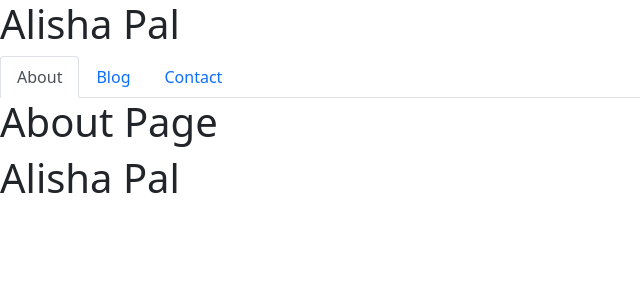
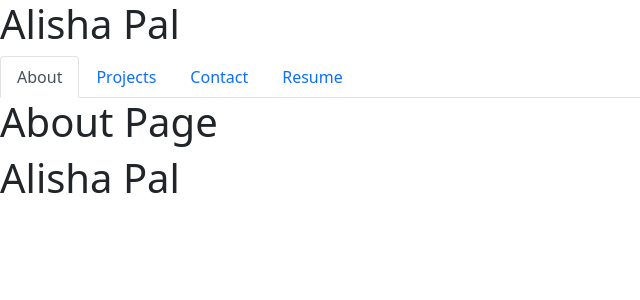
Before and after one commit to apal96/alishaReactPortfolio, a React (Create React App) app: page / in a window 1280 px wide. Shown: the top 300 px of the page, without its empty margins (0-640 px from the left). Built offline with nearby package versions, Linux system fonts and the light colour scheme.

Commit message:
add 2 projects

```diff
--- a/src/components/NavTabs.js
+++ b/src/components/NavTabs.js
@@ -17,13 +17,13 @@ function NavTabs({ currentPage, handlePageChange }) {
       </li>
       <li className="nav-item">
         <a
-          href="#blog"
-          onClick={() => handlePageChange('Work')}
+          href="#Projects"
+          onClick={() => handlePageChange('Projects')}
 
 
-          className={currentPage === 'Work' ? 'nav-link active' : 'nav-link'}
+          className={currentPage === 'Projects' ? 'nav-link active' : 'nav-link'}
         >
-          Blog
+          Projects
         </a>
       </li>
       <li className="nav-item">
@@ -36,6 +36,16 @@ function NavTabs({ currentPage, handlePageChange }) {
           Contact
         </a>
       </li>
+      <li className="nav-item">
+        <a
+          href="#contact"
+
+          onClick={() => handlePageChange('Resume')}
+          className={currentPage === 'Resume' ? 'nav-link active' : 'nav-link'}
+        >
+          Resume
+        </a>
+        </li>
     </ul>
   );
 }
--- a/src/components/Portfolio.js
+++ b/src/components/Portfolio.js
@@ -1,7 +1,7 @@
 import React, { useState } from 'react';
 import NavTabs from './NavTabs';
 import About from './pages/About';
-import Blog from './pages/Work';
+import Projects from './pages/Projects';
 import Contact from './pages/Contact';
 import Header from './Header';
 import Footer from './Footer';
@@ -13,8 +13,11 @@ export default function PortfolioContainer() {
     if (currentPage === 'About') {
       return <About />;
     }
-    if (currentPage === 'Portfolio') {
-      return <Blog />;
+    if (currentPage === 'Projects') {
+      return <Projects />;
+    }
+    if (currentPage === 'Resume') {
+      return ;
     }
     return <Contact />;
   };
--- /dev/null
+++ b/src/components/pages/Projects.js
@@ -0,0 +1,40 @@
+import React from "react";
+export default function Projects() {
+  const projects = [
+    {
+      title: "Reciplease",
+      description: "A place for users to share and view recipes.",
+      link: "https://pacific-caverns-03345.herokuapp.com/",
+      image:
+        "https://github.com/apal96/alishaPortfolio/blob/main/images/reciplease.png?raw=true",
+    },
+    {
+      title:"Magnificent Music Search",
+      description:"Expand your music!",
+      link:"https://apal96.github.io/magnificent-music-search",
+      image:"https://raw.githubusercontent.com/apal96/alishaPortfolio/main/images/musicsearch.png",
+
+    }
+  ];
+
+  return (
+    <div>
+      <h1>Projects Page</h1>
+
+      {projects.map((project) => (
+        <a href={project.link} key={project.image} className="image" >
+          <div>
+            <img
+              alt=" Homepage"
+              src={project.image}
+              width="400px"
+              height="300px"
+            />
+            <div>{project.title}</div>
+            {project.description}
+          </div>
+        </a>
+      ))}
+    </div>
+  );
+}
--- a/src/components/pages/Work.js
+++ /dev/null
@@ -1,10 +0,0 @@
-import React from 'react';
-
-export default function Work() {
-  return (
-    <div>
-      <h1>Work Page</h1>
-
-    </div>
-  );
-}
```
